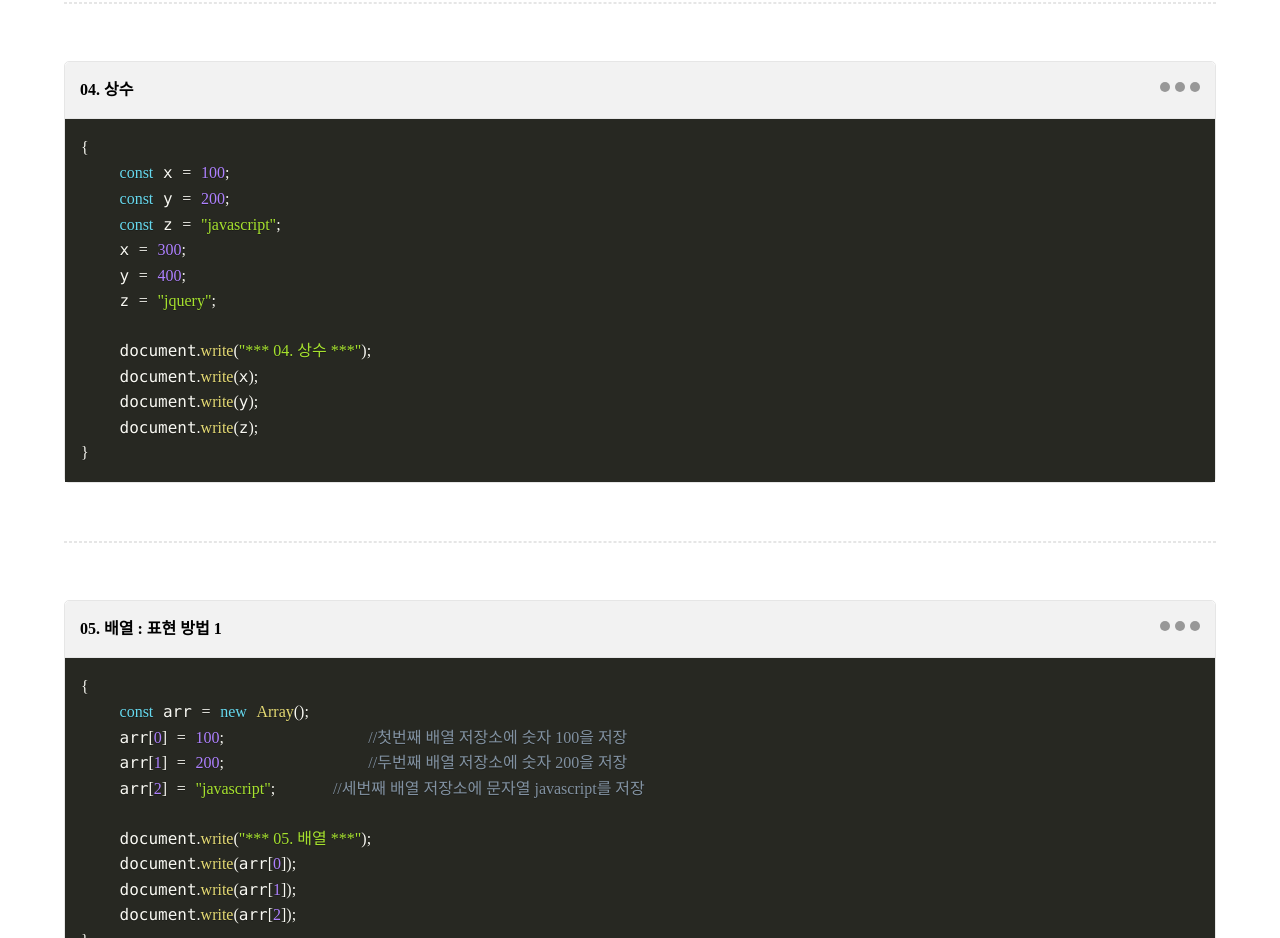
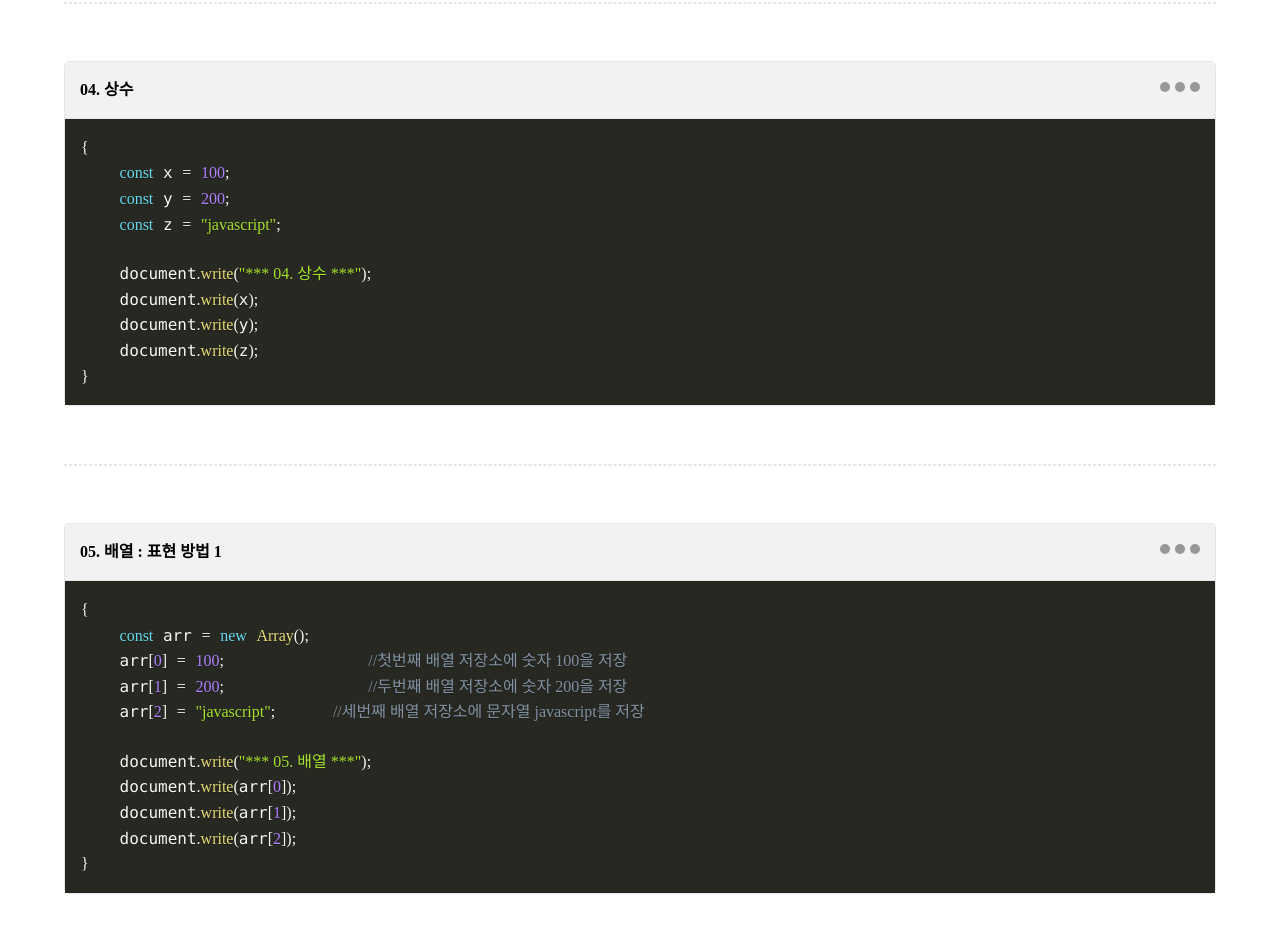
Before and after one commit to junaky123/dothome21, a plain HTML site: page javascript/javascript100.html in a window 1280 px wide. Shown: the part 2419-3357 px from the top of the page. Drawn offline with nearby package versions, Linux system fonts and the light colour scheme; a web font is replaced by a local one.

Commit message:
21.07.21

```diff
--- a/javascript/javascript100.html
+++ b/javascript/javascript100.html
@@ -322,9 +322,6 @@
     const x = 100;
     const y = 200;
     const z = "javascript";
-    x = 300;
-    y = 400;
-    z = "jquery";
 
     document.write("*** 04. 상수 ***");
     document.write(x);
```
